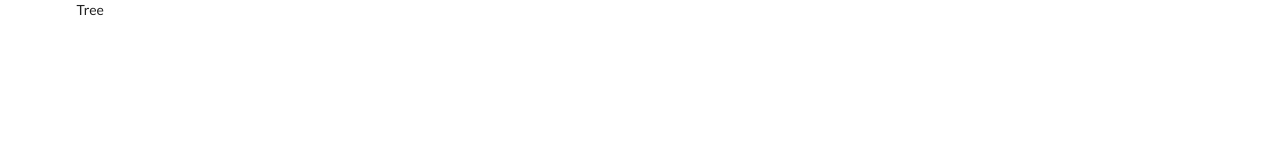
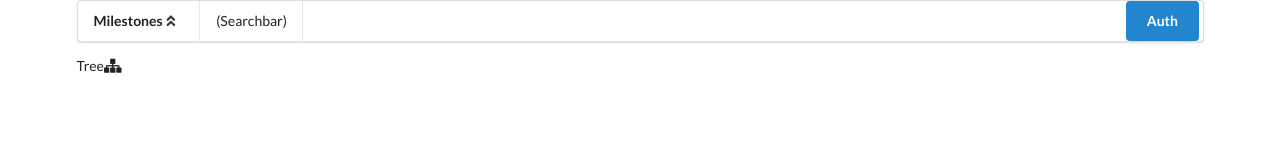
Before and after one commit to Fabian5150/Milestones, a React app in the folder client/: page /tree/1 in a window 1280 px wide. Built offline with nearby package versions, Linux system fonts and the light colour scheme.

Commit message:
basic header menu

```diff
--- a/client/public/index.html
+++ b/client/public/index.html
@@ -1,5 +1,5 @@
 <!DOCTYPE html>
-<html lang="en">
+<html lang="de">
   <head>
     <meta charset="utf-8" />
     <link rel="icon" href="%PUBLIC_URL%/favicon.ico" />
@@ -26,7 +26,7 @@
       work correctly both with client-side routing and a non-root public URL.
       Learn how to configure a non-root public URL by running `npm run build`.
     -->
-    <title>React App</title>
+    <title>Milestones</title>
   </head>
   <body>
     <noscript>You need to enable JavaScript to run this app.</noscript>
--- a/client/src/components/App.js
+++ b/client/src/components/App.js
@@ -3,6 +3,7 @@ import React from "react";
 import { Router, Route } from 'react-router-dom';
 //components
 import Home from "./Home";
+import Header from "./Header";
 import Tree from "./trees/Tree";
 import TreeList from "./trees/TreeList";
 import history from '../history';
@@ -12,6 +13,7 @@ const App = () => {
         <div className="ui container">
             <Router history={history}>
                 <div>
+                    <Header />
                     <Route path="/" exact component={Home}/>
                     <Route path="/tree/:id" exact component={Tree}/>
                     <Route path="/search" exact component={TreeList}/>
--- a/client/src/components/Auth.js
+++ b/client/src/components/Auth.js
@@ -0,0 +1,8 @@
+//packages
+import React from "react";
+
+const Auth = () => {
+    return <button className="ui primary button">Auth</button>
+}
+
+export default Auth;
--- a/client/src/components/Header.js
+++ b/client/src/components/Header.js
@@ -0,0 +1,24 @@
+//packages
+import React from "react";
+import { Link } from "react-router-dom";
+//components
+import Auth from "./Auth";
+
+const Header = () => {
+    return (
+        <div className="ui menu">
+            <Link to="/" className="header item">
+                Milestones
+                <i className="icon angle double up"/>
+            </Link>
+            <Link to="/search" className="item">
+                    (Searchbar)
+                </Link>
+            <div className="right menu">
+                <Auth />
+            </div>
+        </div>
+    )
+}
+
+export default Header;
--- a/client/src/components/trees/Tree.js
+++ b/client/src/components/trees/Tree.js
@@ -2,7 +2,12 @@
 import React from "react";
 
 const Tree = () => {
-    return <div>Tree</div>
+    return (
+        <div>
+            Tree
+            <i className="sitemap icon"/>
+        </div>
+    )
 }
 
 export default Tree;
```
Also changed, not shown: 2 other files.
